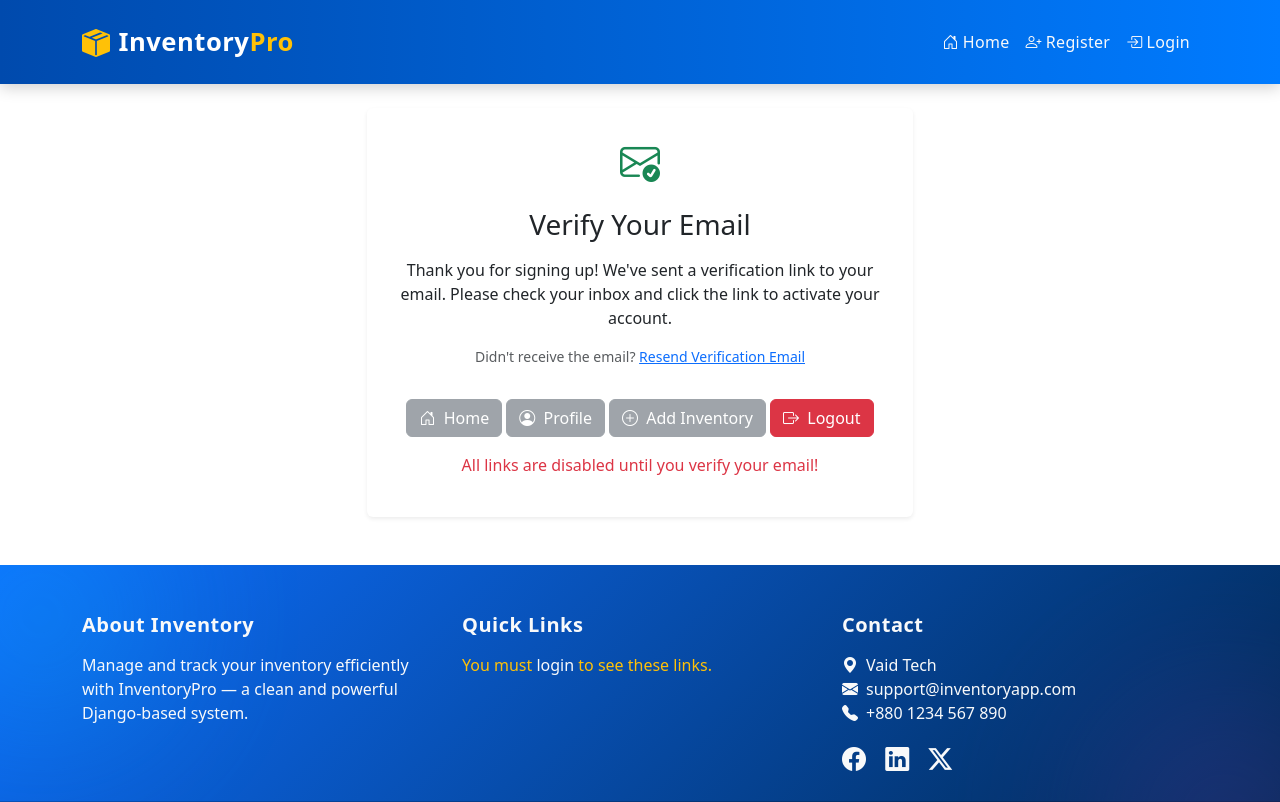
After one commit to abdullahhodancse/inventory_vaid, a Django app: page /app/email_verification/ in a window 1280 px wide. The commit adds this page. Shown: the top 802 px of the page. Run offline with Django 5.2, Linux system fonts and the light colour scheme; parts of the project's set-up code (start-up, migrations or seed data) failed here and were passed over; some libraries are stand-ins or nearby versions.

Commit message:
middleware done

```diff
--- a/app_inv/admin/custom_user_admin.py
+++ b/app_inv/admin/custom_user_admin.py
@@ -5,7 +5,7 @@ from app_inv.models.custom_user import User
 @admin.register(User)
 class UserAdmin(BaseUserAdmin):
     model=User
-    list_display=['email','is_staff','is_active']
+    list_display=['email','is_staff','is_active','verification_token','is_verified']
     list_filter=['is_staff','is_active','is_superuser']
     search_fields=['email']
     ordering=['email']
@@ -13,14 +13,14 @@ class UserAdmin(BaseUserAdmin):
 
     #aita code toko chara django USER e shudu user namr khujbe,,kinto ai kahne to user name nai,tai user name bad dite hobe
     fieldsets = (
-        (None, {'fields': ('email', 'password', 'is_active', 'is_staff')}),
+        (None, {'fields': ('email', 'password', 'is_active', 'is_staff','verification_token','is_verified')}),
         ('Permissions', {'fields': ('is_superuser', 'groups', 'user_permissions')}),
     )
 
     add_fieldsets = (
         (None, {
             'classes': ('wide',),
-            'fields': ('email', 'password1', 'password2', 'catagory', 'is_staff', 'is_active')}
+            'fields': ('email', 'password1', 'password2', 'catagory', 'is_staff', 'is_active','verification_token','is_verified')}
         ),
     ) # add user er somoi kon kon field dekhano hobe seta define kore
 
--- /dev/null
+++ b/app_inv/middleware.py
@@ -0,0 +1,26 @@
+from django.shortcuts import redirect
+from django.urls import reverse
+
+class EmailVerificationMiddleware:
+    def __init__(self, get_response):
+        self.get_response = get_response
+
+    def __call__(self, request):
+
+        if request.path.startswith('/admin/'):
+            return self.get_response(request)
+
+        allowed_paths = [
+            reverse('login'),
+            reverse('register'),
+            reverse('email_verification'),
+              reverse('logout'),
+        ]
+
+        if request.user.is_authenticated:
+            if not getattr(request.user, 'is_verified', True):
+                if not any(request.path.startswith(path) for path in allowed_paths):
+                    return redirect(reverse('email_verification'))
+
+        response = self.get_response(request)
+        return response
--- a/app_inv/models/custom_user.py
+++ b/app_inv/models/custom_user.py
@@ -38,6 +38,7 @@ class User(AbstractBaseUser,PermissionsMixin):
 
     is_active = models.BooleanField(default=False)
     is_staff = models.BooleanField(default=False)
+    is_verified=models.BooleanField(default=False,)
     verification_token = models.CharField(max_length=100, null=True, blank=True)
 
     objects = usermanger()
--- a/app_inv/task.py
+++ b/app_inv/task.py
@@ -6,7 +6,10 @@ from django.conf import settings
 @shared_task
 def send_verification_email(email, token):
     subject = "Verify Your Email"
-    verification_link = f"http://127.0.0.1:8000/verify/{token}/"
+    # verification_link = f"http://127.0.0.1:8000/app/{token}/"
+    verification_link = f"http://127.0.0.1:8000/app/{token}/"
+
+
 
     # Render HTML template
     html_content = render_to_string("verification_email.html", {"verification_link": verification_link})
--- a/app_inv/urls.py
+++ b/app_inv/urls.py
@@ -1,3 +1,4 @@
+from django.urls import path
 from app_inv.views.custom_user_views import register_view
 from app_inv.views.login_views import login_view
 from app_inv.views.logout_view import logout_vi
@@ -12,22 +13,25 @@ from app_inv.views.inventory_show import Show_inventory
 from app_inv.views.edit_inventory import edit_inventory
 from app_inv.views.delete_inventory import delete_inventory
 from app_inv.views.email_verification import verify_email
-from django.urls import path
+from app_inv.views.middleware_email import middle
+
+urlpatterns = [
+    path('register/', register_view, name='register'),
+    path('login/', login_view, name='login'),
+    path('logout/', logout_vi, name='logout'),
+    path('profile/', profile, name='profile'),
+    path('change_password/', change_password, name='change_password'),
+    path('create_catagory/', add_catagory, name='add_catagory'),
+    path('cat_up/<int:pk>/', catagory_update_view, name='catagory_update'),
+    path('list/', catagory_list, name='catagory_list'),
+    path('delete_catagory/<int:pk>/', delete_catagory, name='delete_catagory'),
+    path('create_inv/', inventory_create, name='create_inventory'),
+    path('edit_inv/<int:pk>/', edit_inventory, name='edit_inventory'),
+    path('delete_inv/<int:pk>/', delete_inventory, name='delete_inv'),
+    path('email_verification/',middle,name='email_verification'),
+    path('home/', Show_inventory, name='home'),
 
 
-urlpatterns=[
-    path('register/',register_view,name='register'),
-    path('login/',login_view,name='login'),
-    path('logout/',logout_vi,name='logout'),
-    path ('profile/',profile,name='profile'),
-    path("change_password/",change_password,name="chnage_password"),
-    path('create_catagory/',add_catagory,name='add_catagory'),
-    path('cat_up/<int:pk>/',catagory_update_view,name='catagory_update'),
-    path('list/',catagory_list,name='catagory_list'),
-    path('delete_catagory/<int:pk>/',delete_catagory,name='delete_catagory'),
-    path('create_inv/',inventory_create,name='create_inventory'),
-    path('edit_inv/<int:pk>/', edit_inventory,name='edit_invebtory'),
-    path('delete_inv/<int:pk>/',delete_inventory,name='delete_inv'),
-    path('verify/<token>/', verify_email, name='verify_email'),
-    path('home/',Show_inventory,name='home'),
+
+    path('<str:token>/', verify_email, name='verify_email'),
 ]
--- a/app_inv/views/email_verification.py
+++ b/app_inv/views/email_verification.py
@@ -5,11 +5,14 @@ from django.contrib import messages
 User = get_user_model()
 
 def verify_email(request, token):
+    # token = token.strip().rstrip('/')  # স্পেস ও slash সরানো
     print("Token received:", token)
-    user = get_object_or_404(User, verification_token=token)
+
+    user = get_object_or_404(User, verification_token__iexact=token)
 
     if not user.is_active:
         user.is_active = True
+        user.is_verified=True
         user.verification_token = None
         user.save()
         messages.success(request, "✅ Email verified successfully! You can now login.")
--- /dev/null
+++ b/app_inv/views/middleware_email.py
@@ -0,0 +1,4 @@
+from django.shortcuts import render
+
+def middle(request):
+    return render(request,'email_middleware.html')
--- a/pro_inventory/settings.py
+++ b/pro_inventory/settings.py
@@ -33,6 +33,8 @@ MIDDLEWARE = [
     'django.contrib.auth.middleware.AuthenticationMiddleware',
     'django.contrib.messages.middleware.MessageMiddleware',
     'django.middleware.clickjacking.XFrameOptionsMiddleware',
+    'app_inv.middleware.EmailVerificationMiddleware',
+
 ]
 
 ROOT_URLCONF = 'pro_inventory.urls'
--- /dev/null
+++ b/templates/email_middleware.html
@@ -0,0 +1,41 @@
+{% extends "base.html" %}
+
+{% block title %}Email Verification{% endblock %}
+
+{% block content %}
+<div class="row justify-content-center">
+    <div class="col-md-6">
+        <div class="card shadow-sm border-0 text-center p-4">
+            <i class="bi bi-envelope-check text-success fs-1 mb-3"></i>
+            <h3 class="card-title mb-3">Verify Your Email</h3>
+            <p class="card-text">
+                Thank you for signing up! We've sent a verification link to your email.
+                Please check your inbox and click the link to activate your account.
+            </p>
+
+            <p class="text-muted small">
+                Didn't receive the email?
+                <a href="">Resend Verification Email</a>
+            </p>
+
+
+            <div class="mt-3">
+                <button class="btn btn-secondary" disabled>
+                    <i class="bi bi-house-door me-1"></i> Home
+                </button>
+                <button class="btn btn-secondary" disabled>
+                    <i class="bi bi-person-circle me-1"></i> Profile
+                </button>
+                <button class="btn btn-secondary" disabled>
+                    <i class="bi bi-plus-circle me-1"></i> Add Inventory
+                </button>
+                <a href="{% url 'logout' %}" class="btn btn-danger">
+                    <i class="bi bi-box-arrow-right me-1"></i> Logout
+                </a>
+            </div>
+
+            <p class="text-danger mt-3">All links are disabled until you verify your email!</p>
+        </div>
+    </div>
+</div>
+{% endblock %}
--- a/templates/profile.html
+++ b/templates/profile.html
@@ -15,7 +15,7 @@
       </ul>
 
       <div class="text-center mt-3 d-flex flex-column gap-2">
-        <a href="{% url 'chnage_password' %}" class="btn btn-warning w-100 shadow-sm">
+        <a href="{% url 'change_password'%}" class="btn btn-warning w-100 shadow-sm">
           <i class="bi bi-key-fill"></i> Change Password
         </a>
         <a href="{% url 'catagory_list' %}" class="btn btn-primary w-100 shadow-sm">
```
Also changed, not shown: app_inv/views/custom_user_views.py (+6 -2 lines), app_inv/migrations/0010_user_is_verified.py (added).
